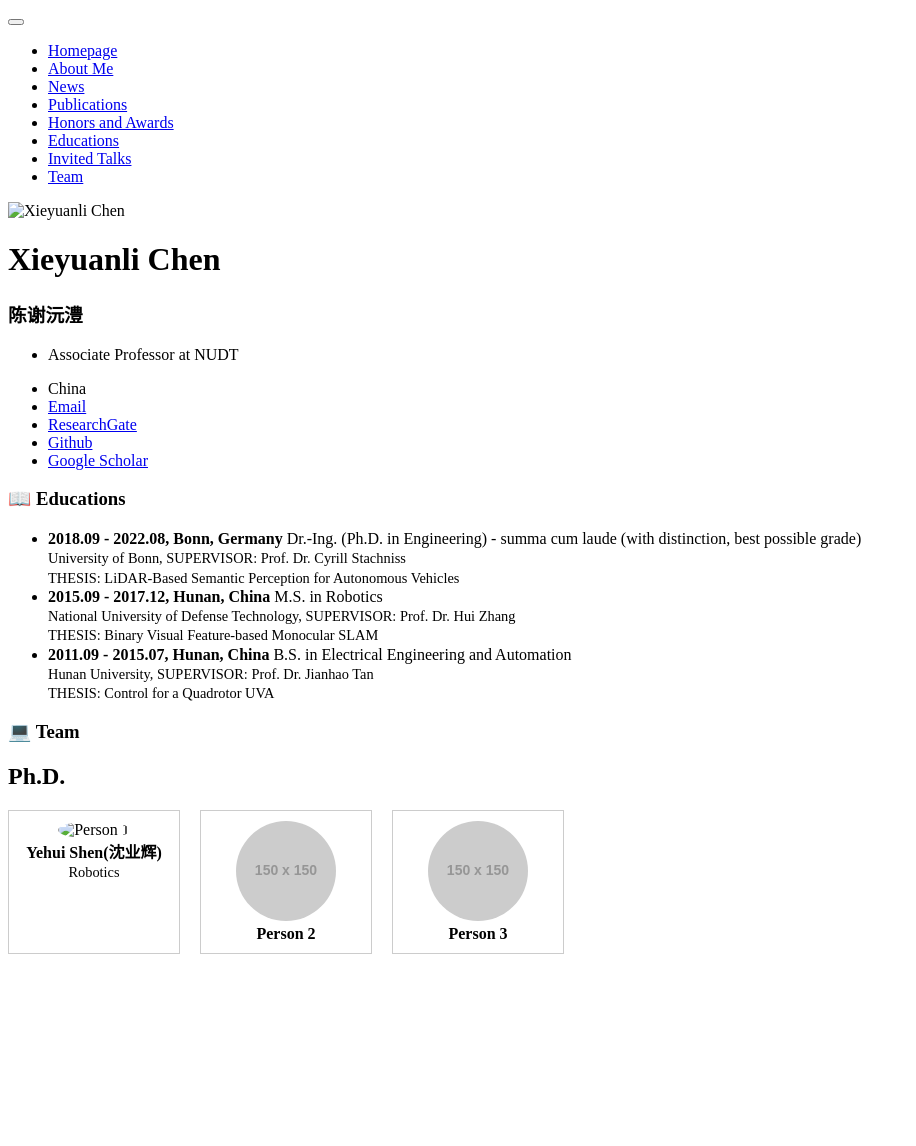
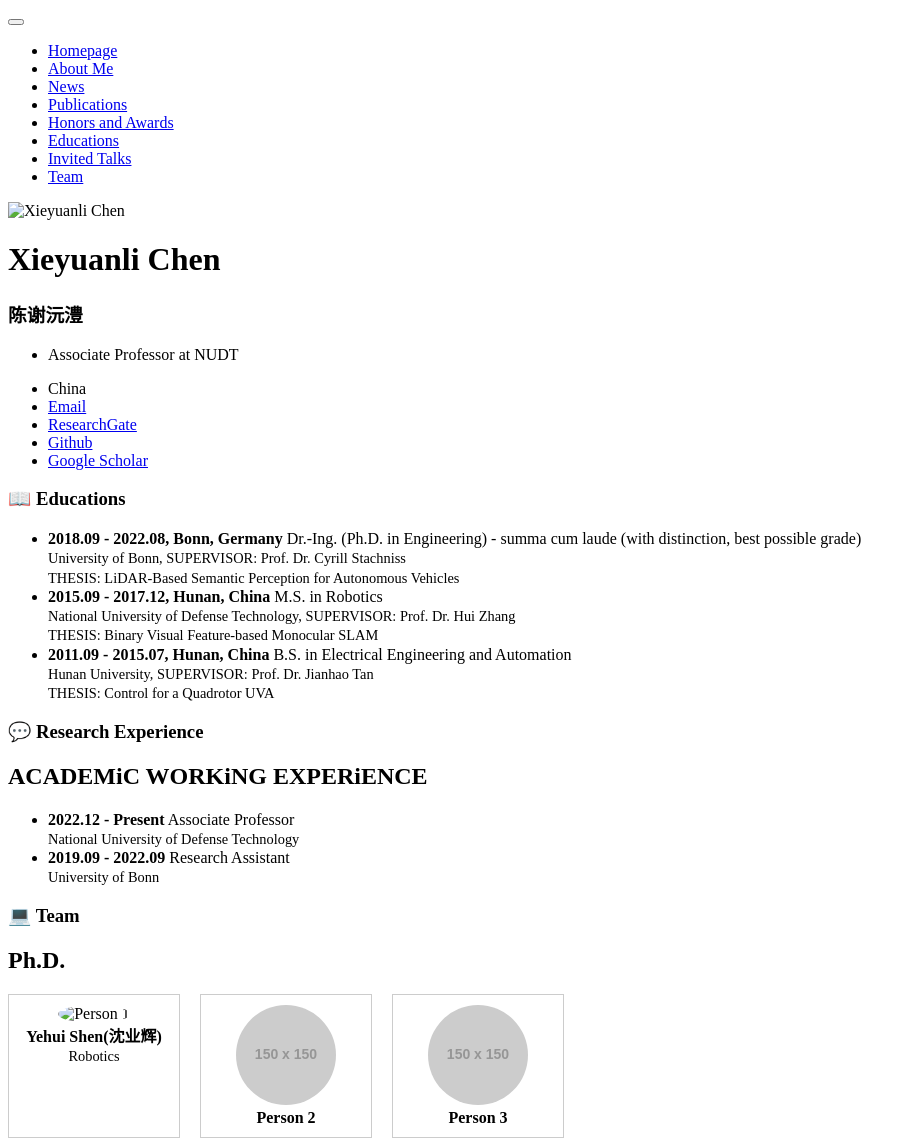
Before and after one commit to shenyehui/my-home, a Jekyll site: the page built from _pages/includes/others.md, in a window 1280 px wide. Shown: the whole page, without its empty margins (0-916 px from the left). Built offline with Jekyll 4.4.1, drawn with Linux system fonts in a browser that asks for light colours; our own code applies the rules of GitHub Pages for plain Markdown files; before the commit the page ends 962 px from its top, so only the background shows below that.

Commit message:
Update others.md

```diff
--- a/_pages/includes/others.md
+++ b/_pages/includes/others.md
@@ -17,7 +17,20 @@
   <span style="font-size: 90%;">THESIS: Control for a Quadrotor UVA</span>
   </p>
 
+<span id="experience"></span>
+# 💬 Research Experience
+## ACADEMiC WORKiNG EXPERiENCE
+- <p style="margin: 0; line-height: 1.2;">
+  <strong>2022.12 ‑ Present</strong> Associate Professor<br>
+  <span style="font-size: 90%;">National University of Defense Technology </span>
+  </p>
+- <p style="margin: 0; line-height: 1.2;">
+  <strong>2019.09 ‑ 2022.09</strong> Research Assistant<br>
+  <span style="font-size: 90%;">University of Bonn </span>
+  </p>
 
+
+<span id="Team"></span>
 # 💻 Team
 ## Ph.D.
 <div style="display: flex; flex-wrap: wrap; gap: 20px;">
```
